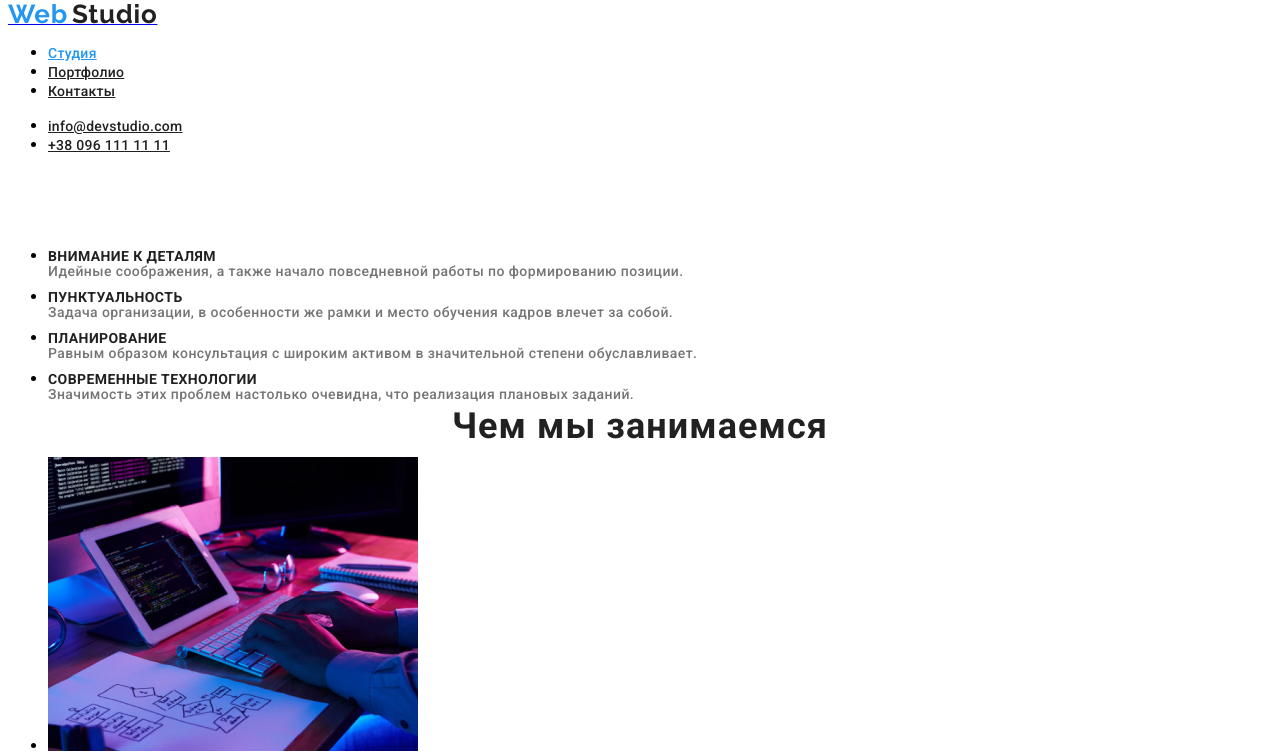
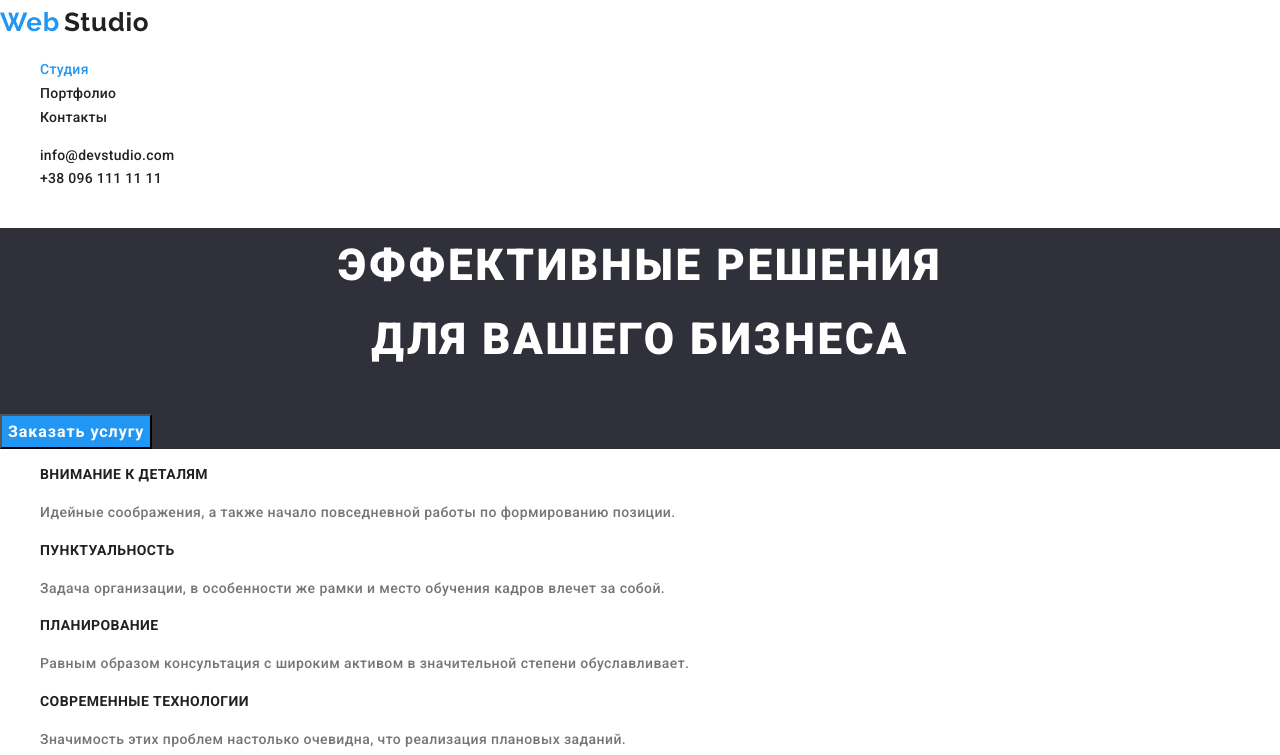
Before and after one commit to Mark4Titan/goit-markup-hw-02, a plain HTML site: page index.html in a window 1280 px wide. Shown: the top 755 px of the page. Drawn offline with nearby package versions, Linux system fonts and the light colour scheme.

Commit message:
доробка основної сторінки (корекція від ментора)

```diff
--- a/css/style.css
+++ b/css/style.css
@@ -5,17 +5,34 @@
   --color-font-normal: #212121;
   --color-font-light: #ffffff;
   --color-font-gray: #757575;
+  --bg-footer-color: #2f303a;
 }
 body {
   font-family: var(--text-font);
+
+  background-color: var(--white-text-bg-color);
+  font-family: Roboto, sans-serif;
+  letter-spacing: 0.03em;
+  font-size: 14px;
+  line-height: 1.7;
 }
+
+ul {
+  list-style: none;
+}
+
 /*<!--шапка  IN -->*/
+
+.logotype {
+  text-decoration: none;
+}
+
 .logotype-accent {
   font-family: var(--title-font);
   font-weight: 700;
   font-size: 26px;
-  line-height: 1.192px;
   letter-spacing: 0.03em;
+  text-decoration: none;
   color: var(--color-font-accent);
 }
 
@@ -23,8 +40,8 @@ body {
   font-family: var(--title-font);
   font-weight: 700;
   font-size: 26px;
-  line-height: 1.192px;
   letter-spacing: 0.03em;
+  text-decoration: none;
   color: var(--color-font-normal);
 }
 
@@ -33,6 +50,7 @@ body {
   font-size: 14px;
   line-height: 1.142px;
   letter-spacing: 0.02em;
+  text-decoration: none;
   color: var(--color-font-normal);
 }
 
@@ -46,6 +64,7 @@ body {
   font-size: 14px;
   line-height: 1.142px;
   letter-spacing: 0.02em;
+  text-decoration: none;
   color: var(--color-font-normal);
 }
 
@@ -59,6 +78,7 @@ body {
   font-size: 14px;
   line-height: 1.142px;
   letter-spacing: 0.02em;
+  text-decoration: none;
   color: var(--color-font-normal);
 }
 
@@ -73,25 +93,27 @@ body {
 /*<!--шапка  OUT -->*/
 
 /* <!--баннер  IN-->*/
+.hero {
+  background-color: var(--bg-footer-color);
+}
+
 .hero-title {
+  color: var(--color-font-light);
   font-weight: 900;
   font-size: 44px;
-  line-height: 1.364px;
   text-align: center;
   letter-spacing: 0.06em;
   text-transform: uppercase;
-  color: var(--color-font-light);
 }
 
 .hero-button {
   font-weight: 700;
   font-size: 16px;
-  line-height: 1.875px;
-  display: flex;
-  align-items: center;
-  text-align: center;
+  line-height: 1.842;
   letter-spacing: 0.06em;
   color: var(--color-font-light);
+  background-color: var(--color-font-accent);
+  cursor: pointer;
 }
 
 .hero-button:hover,
@@ -106,7 +128,6 @@ body {
 .advantages-title-item {
   font-weight: 700;
   font-size: 14px;
-  line-height: 1.142px;
   letter-spacing: 0.03em;
   text-transform: uppercase;
   color: var(--color-font-normal);
@@ -115,7 +136,6 @@ body {
 .advantages-paragraph-item {
   font-weight: 500;
   font-size: 14px;
-  line-height: 1.714px;
   letter-spacing: 0.03em;
   color: var(--color-font-gray);
 }
@@ -125,7 +145,6 @@ body {
 .title-What-we-do {
   font-weight: 700;
   font-size: 36px;
-  line-height: 1.167px;
   text-align: center;
   letter-spacing: 0.03em;
   color: var(--color-font-normal);
@@ -136,8 +155,6 @@ body {
 .title-team {
   font-weight: 700;
   font-size: 36px;
-  line-height: 1.167px;
-  text-align: center;
   letter-spacing: 0.03em;
   color: var(--color-font-normal);
 }
@@ -145,8 +162,6 @@ body {
 .team-title {
   font-weight: 500;
   font-size: 16px;
-  line-height: 1.187px;
-  text-align: center;
   letter-spacing: 0.03em;
   color: var(--color-font-normal);
 }
@@ -154,19 +169,21 @@ body {
 .team-paragraph-item {
   font-weight: 500;
   font-size: 16px;
-  line-height: 1.187px;
-  text-align: center;
   letter-spacing: 0.03em;
   color: var(--color-font-gray);
 }
 /*<!--команда  OUT-->*/
 
 /*<!--нижнее меню IN-->*/
+.address-contact-geolocation-link,
+.address-contact-link {
+  text-decoration: none;
+}
+
 .logotype-footer {
   font-family: var(--title-font);
   font-weight: 700;
   font-size: 26px;
-  line-height: 1.192px;
   letter-spacing: 0.03em;
   color: var(--color-font-light);
 }
@@ -209,6 +226,10 @@ body {
 /*<!--Filters IN-->*/
 
 /*<!--models  IN-->*/
+.footer {
+  background-color: var(--bg-footer-color);
+}
+
 .models-title-item {
   font-weight: 700;
   font-size: 18px;
--- a/index.html
+++ b/index.html
@@ -1,18 +1,25 @@
 <!DOCTYPE html>
-<html lang="ru"><head><meta http-equiv="Content-Type" content="text/html; charset=UTF-8">
+<html lang="ru">
 
+<head>
+    <meta charset="UTF-8">
     <meta name="viewport" content="width=device-width, initial-scale=1.0">
+    <title>WebStudio</title>
+    <link rel="stylesheet" href="https://cdnjs.cloudflare.com/ajax/libs/modern-normalize/1.0.0/modern-normalize.min.css"
+        integrity="sha512-ISS7cAi1PEhQ8jnbJpJZMd29NlhNj4AWYyLOSp2CE/CsHxTCu+r+t0D2yoJudVrd0/8fTVPUVDzY5Tvli75u/g=="
+        crossorigin="anonymous" />
     <link rel="preconnect" href="https://fonts.gstatic.com">
-    <link href="https://fonts.googleapis.com/css2?family=Raleway:wght@700&family=Roboto:wght@400;500;700;900&display=swap"
+    <link
+        href="https://fonts.googleapis.com/css2?family=Raleway:wght@700&family=Roboto:wght@400;500;700;900&display=swap"
         rel="stylesheet">
-    <link rel="stylesheet" href="./css/style.css" />
-    <title>WebStudio</title>
+    <link rel="stylesheet" href="./CSS/style.css">
+
 </head>
 <body>
     <!--шапка-->
     <header class="header">
         <nav class="navigation">
-            <a class="logotype" href="/" target="_blank"> <span class="logotype-accent">Web</span> <span
+            <a lang="en" class="logotype" href="/" target="_blank"> <span class="logotype-accent">Web</span> <span
                     class="logotype-normal">Studio</span> </a>
             <ul class="navigation-list">
                 <li class="navigation-list-item">
@@ -26,20 +33,18 @@
                 </li>
             </ul>
         </nav>
-                <ul class="contact">
-                    <li class="contact-item"><a class="contact-mail" href="mailto:info@devstudio.com"> info@devstudio.com </a> </li>
-                    <li class="contact-item"><a class="contact-tel" href="tel:+380961111111"> +38 096 111 11 11 </a> </li>
-                </ul>
+            <ul class="contact">
+                <li class="contact-item"><a class="contact-mail" href="mailto:info@devstudio.com"> info@devstudio.com </a> </li>
+                <li class="contact-item"><a class="contact-tel" href="tel:+380961111111"> +38 096 111 11 11 </a> </li>
+            </ul>
     </header>
 
     <main>
         <!--баннер-->
-        <div class="hero">
-            <section class="hero-section">
-                <h1 class="hero-title">Эффективные решения для вашего бизнеса </h1>
-                <a class="hero-button" href="#"> Заказать услугу </a>
+            <section class="hero">
+                <h1 class="hero-title">Эффективные решения<br> для вашего бизнеса</h1>
+                <button class="hero-button" type="button"> Заказать услугу</button>
             </section>
-        </div>
 
         <!--перечень-->
         <section class="section-advantages">
```
Also changed, not shown: 1 other file.
